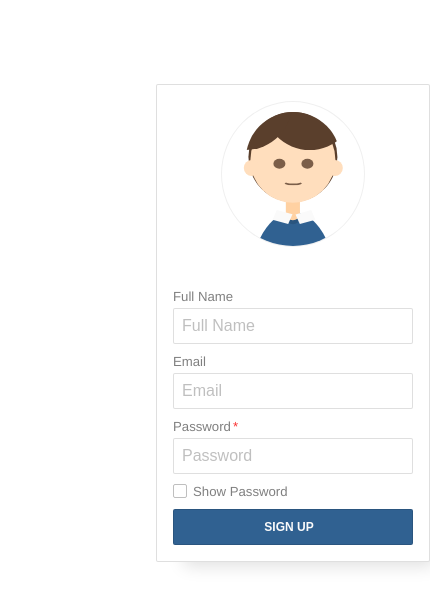
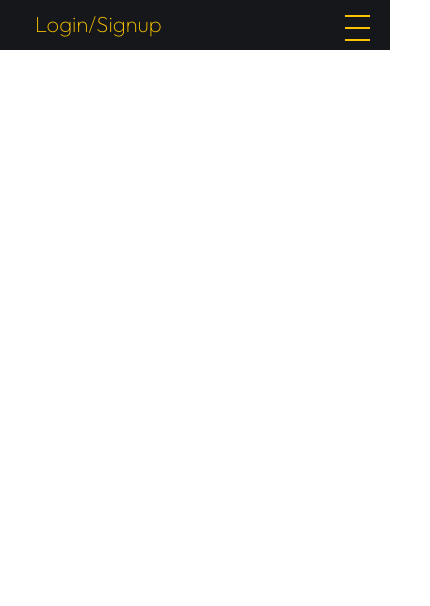
Before and after one commit to Saaim-K/Backend-Boiler-Plate, a React (Create React App) app in the folder app/: page / in a window 390 px wide. Shown: the top 606 px of the page, 430 px wide, since content can reach past the window. Built offline with nearby package versions, Linux system fonts and the light colour scheme.

Commit message:
Navbar UI

```diff
--- a/app/src/App.jsx
+++ b/app/src/App.jsx
@@ -1,12 +1,14 @@
 import React from 'react'
 import Login from './Components/Auth/Login'
 import Signup from './Components/Auth/Signup'
+import Navbar from './Components/Navbar/Navbar'
 
 const App = () => {
   return (
     <>
       {/* <Login /> */}
-      <Signup />
+      {/* <Signup /> */}
+      <Navbar />
     </>
   )
 }
--- /dev/null
+++ b/app/src/Components/Navbar/Navbar.jsx
@@ -0,0 +1,43 @@
+import React from 'react'
+import styles from './Navbar.module.css'
+
+const Navbar = () => {
+    return (
+        <>
+            <div className={styles.nav}>
+                <input type="checkbox" id={styles.check} />
+                <div className={styles.header}>
+                    <div className={styles.title}>
+                        Login/Signup
+                    </div>
+                </div>
+                <div className={styles.btn}>
+                    <label htmlFor={styles.check}>
+                        <span></span>
+                        <span></span>
+                        <span></span>
+                    </label>
+                </div>
+
+                <div className={styles.links}>
+                    <a>Home</a>
+                    <a>About</a>
+                    <a>Contact</a>
+                    <a>Gallery</a>
+                    <a>Power</a>
+                    <select name="cars" id="cars">
+                        <option value="volvo">Volvo</option>
+                        <option value="saab">Saab</option>
+                        <option value="opel">Opel</option>
+                        <option value="audi">Audi</option>
+                    </select>
+                </div>
+            </div>
+        </>
+
+
+
+    )
+}
+
+export default Navbar
--- /dev/null
+++ b/app/src/Components/Navbar/Navbar.module.css
@@ -0,0 +1,101 @@
+@import url('https://fonts.googleapis.com/css2?family=Outfit:wght@150&display=swap');
+
+.nav {
+  font-family: 'Outfit', sans-serif;
+  height: 50px;
+  width: 100%;
+  background-color: #15171b;
+  position: relative;
+}
+
+.header {
+  display: inline;
+}
+
+.title {
+  display: inline-block;
+  font-size: 22px;
+  color: #fcc300;
+  padding: 10px 10px 10px 10px;
+  padding-left: 35px;
+}
+
+.btn {
+  display: none;
+}
+
+.links {
+  display: inline;
+  float: right;
+  font-size: 18px;
+  cursor: pointer;
+  padding-right: 35px;
+}
+
+a {
+  display: inline-block;
+  padding: 13px 10px 13px 10px;
+  text-decoration: none;
+  color: #efefef;
+}
+
+a:hover {
+  background-color: rgba(0, 0, 0, 0.3);
+  color: #fcc300;
+}
+
+#check {
+  display: none;
+}
+
+@media (max-width:615px) {
+  .btn {
+    display: inline-block;
+    position: absolute;
+    right: 0px;
+    top: 0px;
+  }
+
+  label {
+    display: inline-block;
+    width: 50px;
+    height: 50px;
+    padding: 5px;
+  }
+
+  label:hover,
+  #check:checked~label {
+    background-color: rgba(0, 0, 0, 0.3);
+    color: #fcc300;
+  }
+
+  span {
+    display: block;
+    width: 25px;
+    border-top: 2px solid #fcc300;
+  }
+
+  .links {
+    position: absolute;
+    display: block;
+    width: 100%;
+    background-color: rgba(21, 23, 27, 0.97);
+    transition: all 0.3s ease-in-out;
+    overflow-y: hidden;
+    top: 50px;
+  }
+
+  a {
+    display: block;
+    width: 100%;
+    text-transform: uppercase;
+  }
+
+  #check:not(:checked)~.links {
+    height: 0px;
+  }
+
+  #check:checked~.links {
+    height: calc(100vh - 50px);
+  }
+}
```
